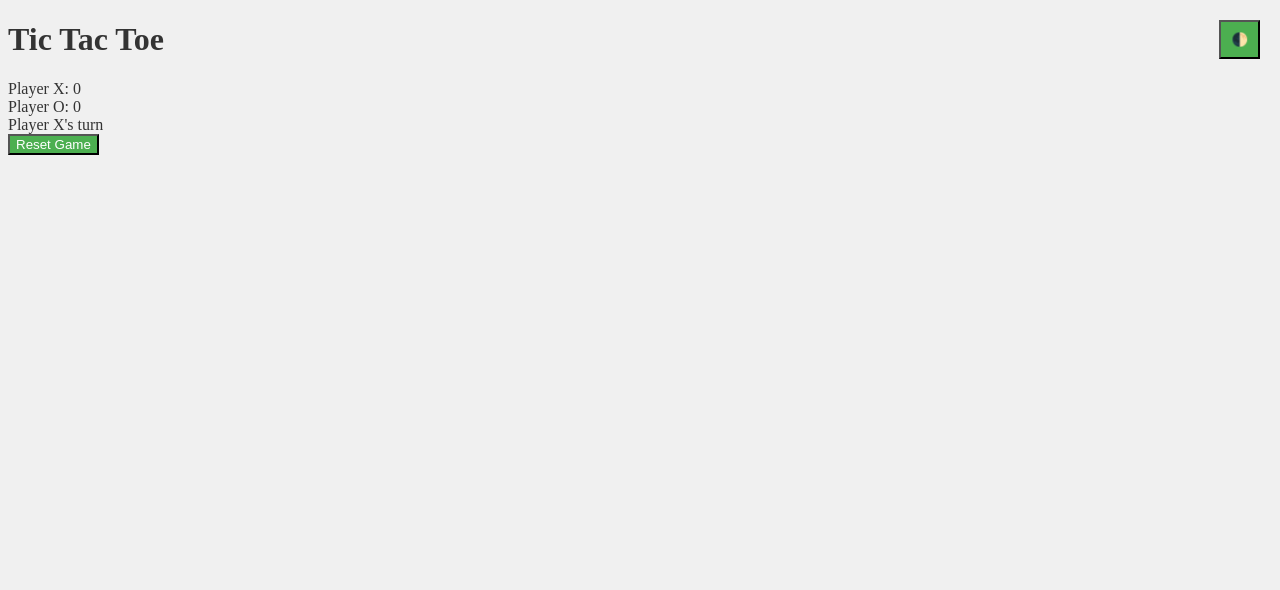
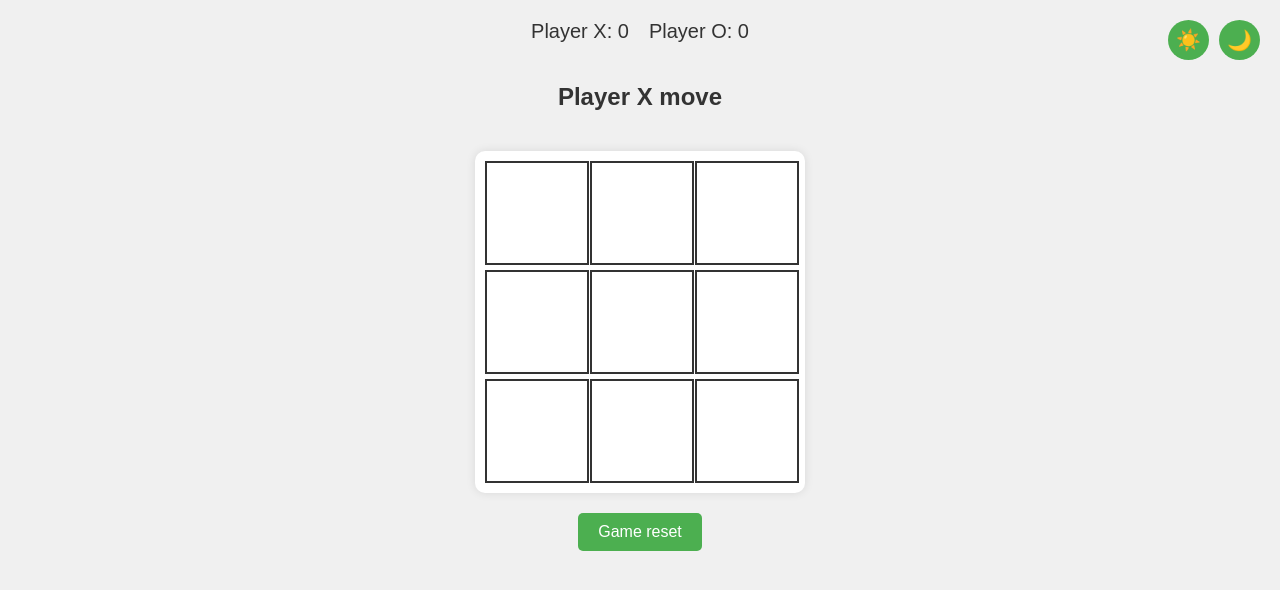
Before and after one commit to AndreansxTech/single-file-tictactoe, a plain HTML site: page index.html in a window 1280 px wide. Drawn offline with Linux system fonts and the light colour scheme.

Commit message:
fix themes

```diff
--- a/index.html
+++ b/index.html
@@ -1,80 +1,151 @@
 <!DOCTYPE html>
 <html>
 <head>
-    <title>Tic Tac Toe</title>
+    <title>Kółko i Krzyżyk</title>
     <style>
+        /* Zmienne dla jasnego motywu */
         :root[data-theme="light"] {
-            --background-color: #f0f0f0;
+            --bg-color: #f0f0f0;
             --text-color: #333;
-            --board-background: #fff;
+            --board-bg: #fff;
             --cell-border: #333;
-            --cell-hover: #eee;
-            --winner-background: #90EE90;
-            --button-background: #4CAF50;
+            --cell-hover: #f5f5f5;
+            --winner-bg: #90EE90;
+            --button-bg: #4CAF50;
             --button-color: white;
             --button-hover: #45a049;
         }
 
+        /* Zmienne dla ciemnego motywu */
         :root[data-theme="dark"] {
-            --background-color: #222;
+            --bg-color: #222;
             --text-color: #fff;
-            --board-background: #333;
+            --board-bg: #333;
             --cell-border: #666;
             --cell-hover: #444;
-            --winner-background: #2e7d32;
-            --button-background: #388E3C;
+            --winner-bg: #2e7d32;
+            --button-bg: #388E3C;
             --button-color: white;
             --button-hover: #1B5E20;
         }
 
+        /* Zastosowanie zmiennych */
         body {
-            background-color: var(--background-color);
+        display: flex;
+        flex-direction: column;
+        align-items: center;
+        font-family: Arial, sans-serif;
+        min-height: 100vh;
+        margin: 0;
+        padding: 20px;
+        background-color: var(--bg-color);
         color: var(--text-color);
+        transition: all 0.3s ease;
     }
 
     .game-container {
-            background: var(--board-background);
+        display: grid;
+        grid-template-columns: repeat(3, 100px);
+        gap: 5px;
+        background: var(--board-bg);
+        padding: 10px;
+        border-radius: 10px;
+        box-shadow: 0 0 10px rgba(0,0,0,0.1);
+        margin: 20px 0;
     }
 
     .cell {
-            border-color: var(--cell-border);
+        width: 100px;
+        height: 100px;
+        border: 2px solid var(--cell-border);
+        display: flex;
+        justify-content: center;
+        align-items: center;
+        font-size: 40px;
+        cursor: pointer;
+        background: var(--board-bg);
+        color: var(--text-color);
+        transition: background-color 0.2s;
     }
 
-        .cell:hover {
-            background-color: var(--cell-hover);
+    .score-board {
+        display: flex;
+        gap: 20px;
+        font-size: 20px;
+        margin-bottom: 20px;
+    }
+
+    #status {
+        font-size: 24px;
+        margin: 20px 0;
+        font-weight: bold;
+    }
+
+    button {
+        padding: 10px 20px;
+        font-size: 16px;
+        border: none;
+        border-radius: 5px;
+        cursor: pointer;
+        background-color: var(--button-bg);
+        color: var(--button-color);
+        transition: background-color 0.3s;
+    }
+
+        /* Style przełącznika motywów */
+        .theme-switcher {
+            position: fixed;
+            top: 20px;
+            right: 20px;
+            display: flex;
+            gap: 10px;
+        }
+
+        .theme-button {
+            padding: 8px;
+            border-radius: 50%;
+            font-size: 20px;
+            cursor: pointer;
+            transition: transform 0.2s;
+        }
+
+        .theme-button:hover {
+            transform: scale(1.1);
+        }
+        @keyframes winPulse {
+        0% { transform: scale(1); opacity: 1; }
+        50% { transform: scale(1.1); opacity: 0.8; }
+        100% { transform: scale(1); opacity: 1; }
+    }
+
+    @keyframes confetti {
+        0% { transform: translateY(0) rotate(0); opacity: 1; }
+        100% { transform: translateY(100vh) rotate(720deg); opacity: 0; }
     }
 
     .cell.winner {
-            background-color: var(--winner-background);
+        animation: winPulse 1s ease infinite;
+        background-color: var(--winner-bg);
     }
 
-        button {
-            background-color: var(--button-background);
-            color: var(--button-color);
-        }
-
-        button:hover {
-            background-color: var(--button-hover);
-        }
-
-        .theme-toggle {
+    .confetti-piece {
         position: absolute;
-            top: 20px;
-            right: 20px;
-            padding: 10px;
-            cursor: pointer;
+        width: 10px;
+        height: 10px;
+        background: #ff0;
+        animation: confetti 3s ease-out forwards;
     }
     </style>
 </head>
 <body>
-    <h1>Tic Tac Toe</h1>
-    <button class="theme-toggle" onclick="toggleTheme()">🌓</button>
     <div class="score-board">
         <div>Player X: <span id="scoreX">0</span></div>
         <div>Player O: <span id="scoreO">0</span></div>
     </div>
-    <div class="status" id="status">Player X's turn</div>
-    <div class="game-container" id="board">
+
+    <div id="status">X move</div>
+
+    <div class="game-container">
         <div class="cell" data-cell></div>
         <div class="cell" data-cell></div>
         <div class="cell" data-cell></div>
@@ -85,20 +156,34 @@
         <div class="cell" data-cell></div>
         <div class="cell" data-cell></div>
     </div>
-    <button onclick="resetGame()">Reset Game</button>
 
+    <button onclick="resetGame()">Game reset</button>
+<div class="theme-switcher">
+    <button class="theme-button" onclick="setTheme('light')">☀️</button>
+    <button class="theme-button" onclick="setTheme('dark')">🌙</button>
+</div>
     <script>
+
+	function createConfetti() {
+        const colors = ['#ff0', '#f0f', '#0ff', '#0f0'];
+        for(let i = 0; i < 50; i++) {
+            const confetti = document.createElement('div');
+            confetti.className = 'confetti-piece';
+            confetti.style.left = Math.random() * 100 + 'vw';
+            confetti.style.backgroundColor = colors[Math.floor(Math.random() * colors.length)];
+            confetti.style.animationDelay = Math.random() * 3 + 's';
+            document.body.appendChild(confetti);
+
+
+            setTimeout(() => confetti.remove(), 3000);
+        }
+    }
         function setTheme(theme) {
         document.documentElement.setAttribute('data-theme', theme);
         localStorage.setItem('theme', theme);
     }
 
-        function toggleTheme() {
-            const currentTheme = document.documentElement.getAttribute('data-theme');
-            const newTheme = currentTheme === 'light' ? 'dark' : 'light';
-            setTheme(newTheme);
-        }
-
+    // Inicjalizacja motywu
     const savedTheme = localStorage.getItem('theme') || 'light';
     setTheme(savedTheme);
 
@@ -124,6 +209,15 @@
             cell.addEventListener('click', () => handleCellClick(cell, index));
         });
 
+        function handleWin() {
+        status.textContent = `Gracz ${currentPlayer} wygrywa!`;
+        scores[currentPlayer]++;
+        updateScores();
+        highlightWinningCombination();
+        createConfetti();
+        gameActive = false;
+    }
+
     function handleCellClick(cell, index) {
         if (gameState[index] !== '' || !gameActive) return;
 
@@ -133,30 +227,18 @@
         cell.classList.add(currentPlayer);
 
         if (checkWin()) {
-                status.textContent = `Player ${currentPlayer} wins!`;
-                scores[currentPlayer]++;
-                updateScores();
-                highlightWinningCombination();
-                gameActive = false;
+            handleWin();
             return;
         }
 
         if (checkDraw()) {
-                status.textContent = "Game ended in a draw!";
+            status.textContent = "tie !";
             gameActive = false;
             return;
         }
 
         currentPlayer = currentPlayer === 'X' ? 'O' : 'X';
-            status.textContent = `Player ${currentPlayer}'s turn`;
-        }
-
-        function checkWin() {
-            return winningConditions.some(condition => {
-                return condition.every(index => {
-                    return gameState[index] === currentPlayer;
-                });
-            });
+        status.textContent = `Ruch gracza ${currentPlayer}`;
     }
 
         function highlightWinningCombination() {
@@ -182,12 +264,27 @@
             currentPlayer = 'X';
             gameState = ['', '', '', '', '', '', '', '', ''];
             gameActive = true;
-            status.textContent = `Player ${currentPlayer}'s turn`;
+            status.textContent = `Player ${currentPlayer} move`;
             cells.forEach(cell => {
                 cell.textContent = '';
                 cell.classList.remove('X', 'O', 'winner');
             });
         }
+
+    function checkWin() {
+        return winningConditions.some(condition => {
+            return condition.every(index => {
+                return gameState[index] === currentPlayer;
+            });
+        });
+    }
+
+    cells.forEach((cell, index) => {
+        cell.addEventListener('click', () => handleCellClick(cell, index));
+    });
+
+    //Initialize gamae
+    resetGame();
     </script>
 </body>
 </html>
```
Lines whose indentation alone changed are shown as unchanged.
